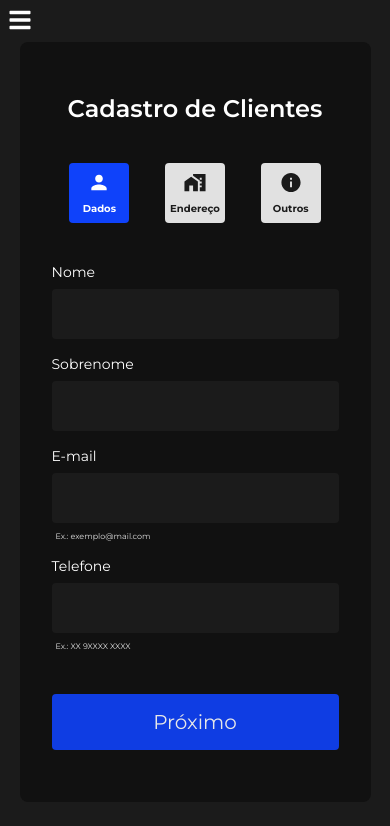
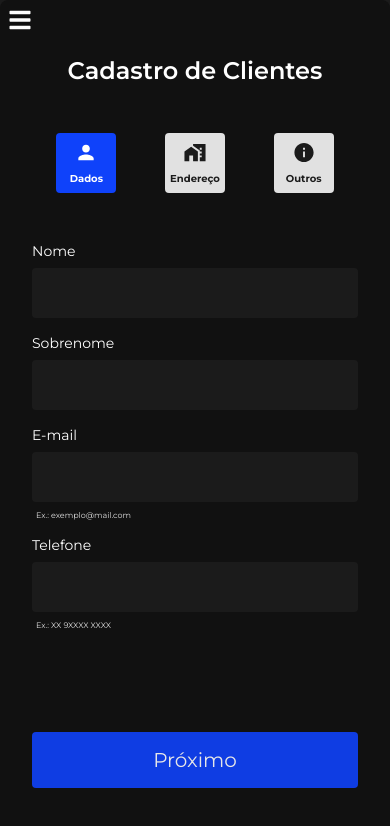
Before and after one commit to andrebeolchi/VentureLabs, a React (Create React App) app: page /cadastro in a window 390 px wide. Shown: the top 826 px of the page. Built offline with nearby package versions, Linux system fonts and the light colour scheme.

Commit message:
Tentando ajustar Responsividade dos Forms/SideBar

```diff
--- a/src/components/form/FormElements.js
+++ b/src/components/form/FormElements.js
@@ -29,9 +29,18 @@ export const FormWrapper = styled.div`
     align-items: center;
     justify-content: space-around;
 
+    @media screen and (max-width: 1024px){
+        width: 90%;
+        height: 80%;
+        min-height: 650px;
+    }
+
     @media screen and (max-width: 768px) {
-        width: 90%;
-        height: 90%;
+        position: absolute;
+        top: 0;
+        width: 100%;
+        height: 100%;
+        min-height: 650px;
     }
 `
 
--- a/src/components/sidebar/SideBarElements.js
+++ b/src/components/sidebar/SideBarElements.js
@@ -9,7 +9,7 @@ export const SideBarContainer = styled.div`
 
     background-color: ${Color.black};
 
-    @media screen and (max-width: 768px){
+    @media screen and (max-width: 1024px){
         position: fixed;
         top:0;
         right: ${({isOpen}) => (isOpen ? '100%' : '0%')};
@@ -64,7 +64,7 @@ export const CloseIcon = styled.p`
     &:hover{
         color: ${Color.blue}
     }
-    @media screen and (min-width: 768px) {
+    @media screen and (min-width: 1025px) {
         display: none;
     }
 `
@@ -81,7 +81,7 @@ export const OpenIcon = styled.p`
         color: ${Color.blue}
     }
 
-    @media screen and (min-width: 768px) {
+    @media screen and (min-width: 1025px) {
         display: none;
     }
 `
```
